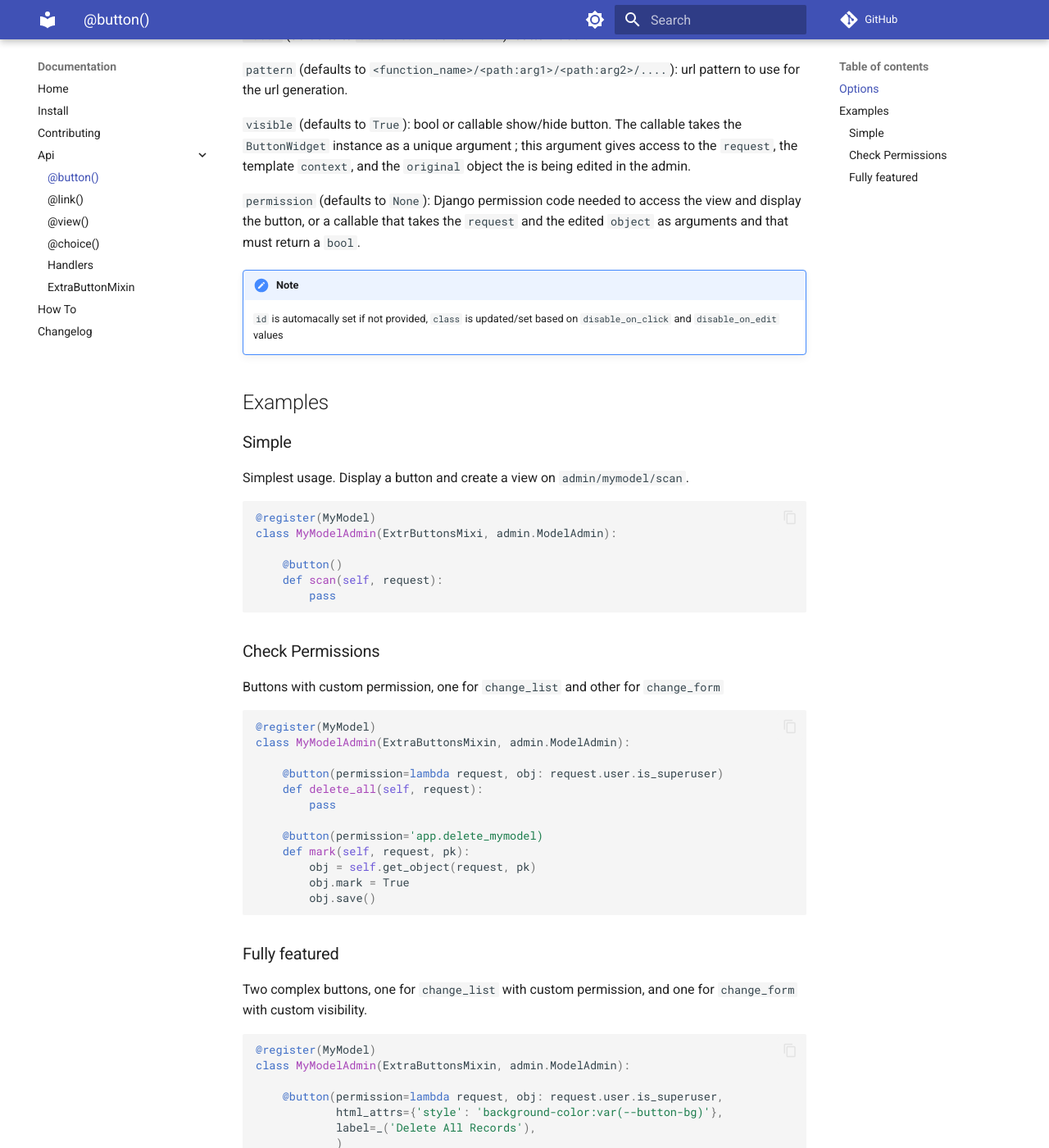
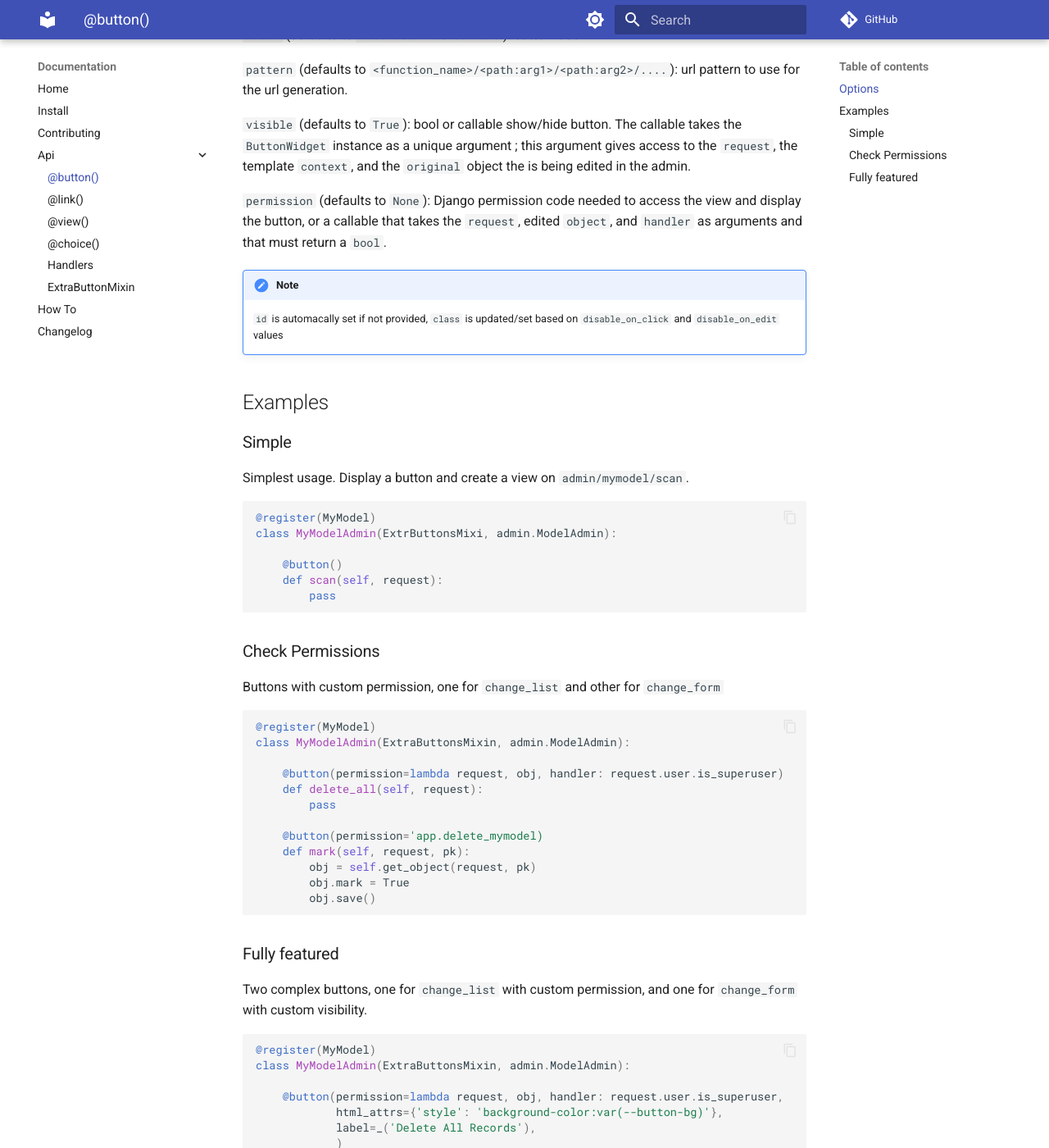
Before and after one commit to saxix/django-admin-extra-buttons, an MkDocs documentation site: the page built from docs/src/api/button.md, in a window 1280 px wide and 1400 px high, scrolled down 1338 px. Shown: the whole window at 82% size. Built offline with MkDocs 1.6.1 and Material for MkDocs 9.7.7, drawn with Linux system fonts in a browser that asks for light colours; comment, search, counter and statistics services are not loaded.

Commit message:
updated docs for button()'s permission lambda (#34)

```diff
--- a/docs/src/api/button.md
+++ b/docs/src/api/button.md
@@ -70,7 +70,7 @@
     bool or callable show/hide button. The callable takes the `ButtonWidget` instance as a unique argument ; this argument gives access to the `request`, the template `context`, and the `original` object the is being edited in the admin.
 
 `permission` (defaults to `None`):
-    Django permission code needed to access the view and display the button, or a callable that takes the `request` and the edited `object` as arguments and that must return a `bool`.
+    Django permission code needed to access the view and display the button, or a callable that takes the `request`, edited `object`, and `handler` as arguments and that must return a `bool`.
 
 !!! Note
 
@@ -102,7 +102,7 @@
 @register(MyModel)
 class MyModelAdmin(ExtraButtonsMixin, admin.ModelAdmin):
 
-    @button(permission=lambda request, obj: request.user.is_superuser)
+    @button(permission=lambda request, obj, handler: request.user.is_superuser)
     def delete_all(self, request):
         pass
 
@@ -123,7 +123,7 @@
 @register(MyModel)
 class MyModelAdmin(ExtraButtonsMixin, admin.ModelAdmin):
 
-    @button(permission=lambda request, obj: request.user.is_superuser,
+    @button(permission=lambda request, obj, handler: request.user.is_superuser,
             html_attrs={'style': 'background-color:var(--button-bg)'},
             label=_('Delete All Records'),
             )
```
